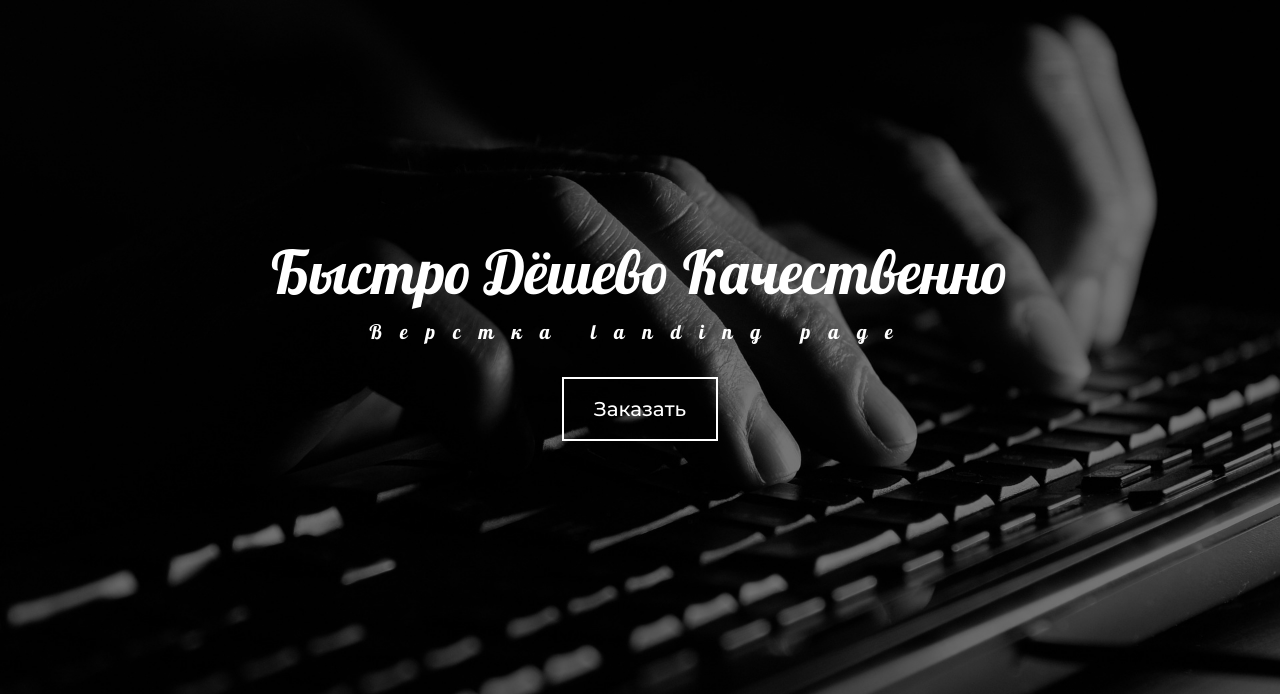
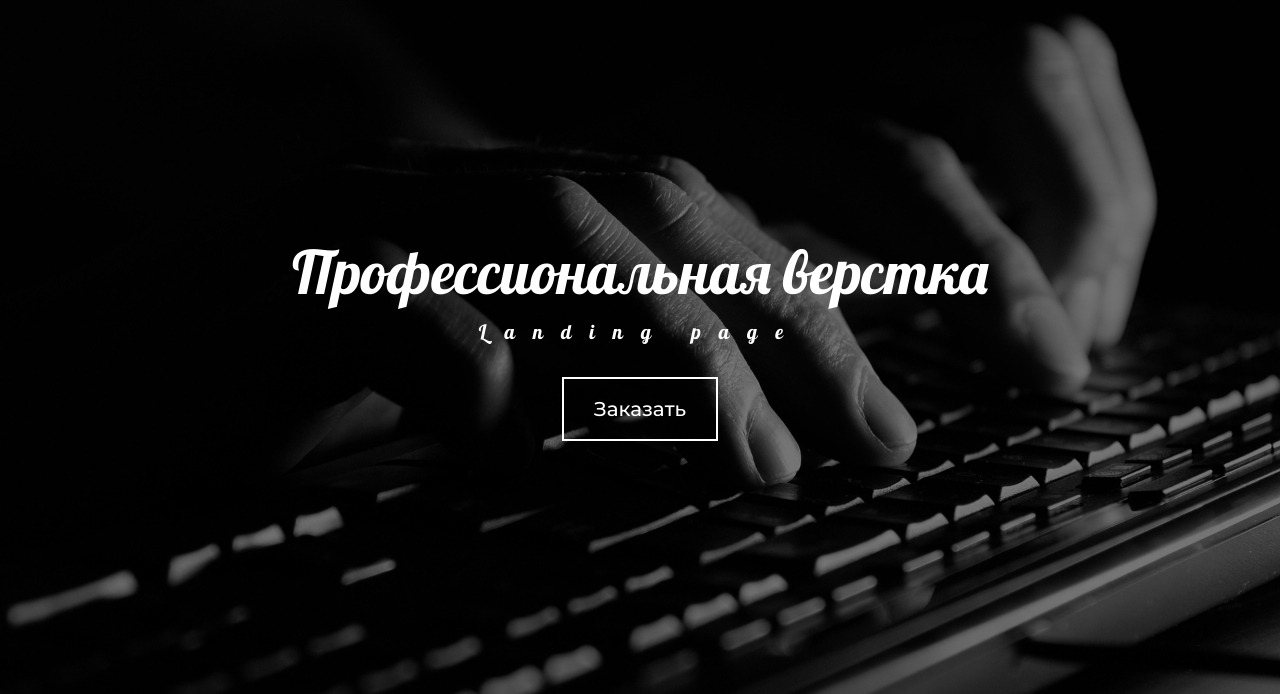
Before and after one commit to front-endDudkinDo/mySitePortfolio, a plain HTML site: page index.html in a window 1280 px wide. Shown: the part 106-800 px from the top of the page. Drawn offline with Linux system fonts and the light colour scheme.

Commit message:
replacement heading

```diff
--- a/index.html
+++ b/index.html
@@ -34,8 +34,8 @@
         <div class="first_screen">
             <div class="container">
                 <div class="first_screen_container">
-                    <h1>Быстро Дёшево Качественно</h1>
-                    <p>Верстка landing  page</p>
+                    <h1>Профессиональная верстка</h1>
+                    <p>Landing  page</p>
                     <a href="https://vk.me/andrey_dudkin" target="_blank">Заказать</a>
                 </div>
             </div>
```
